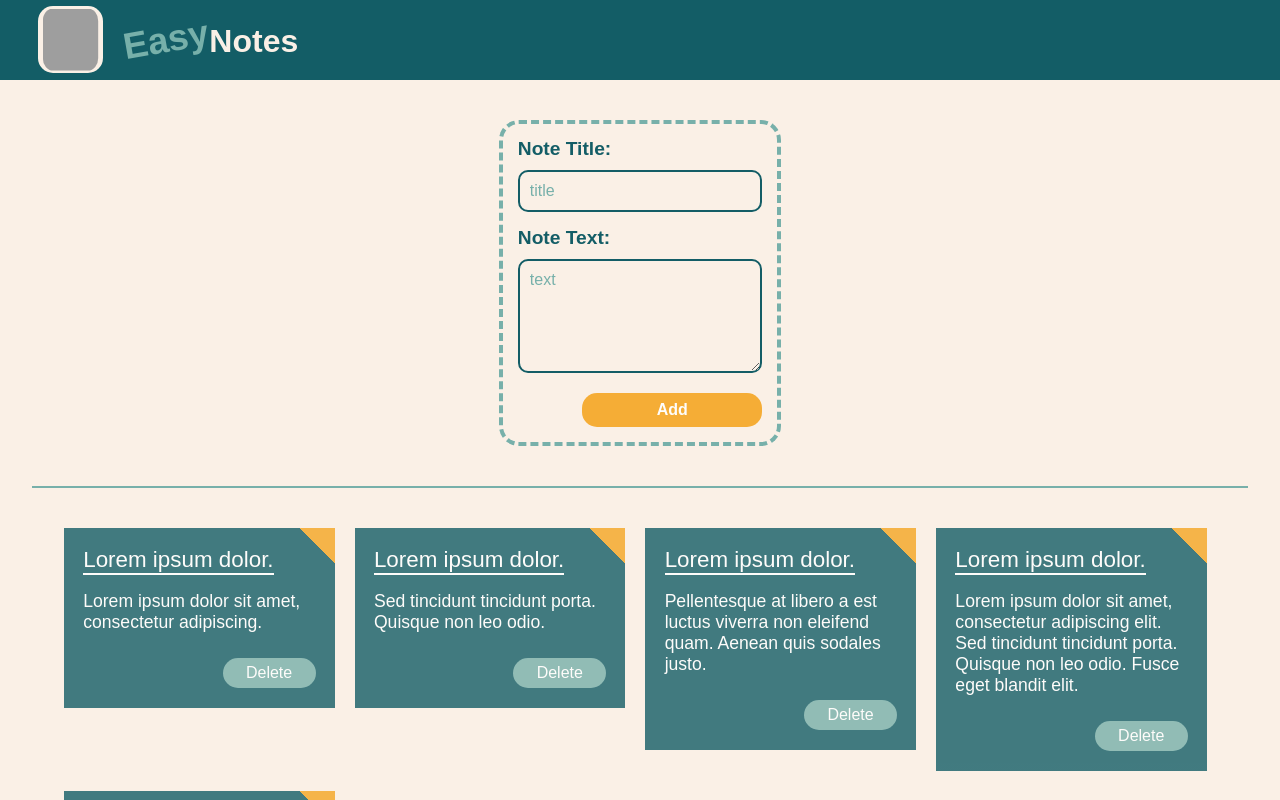
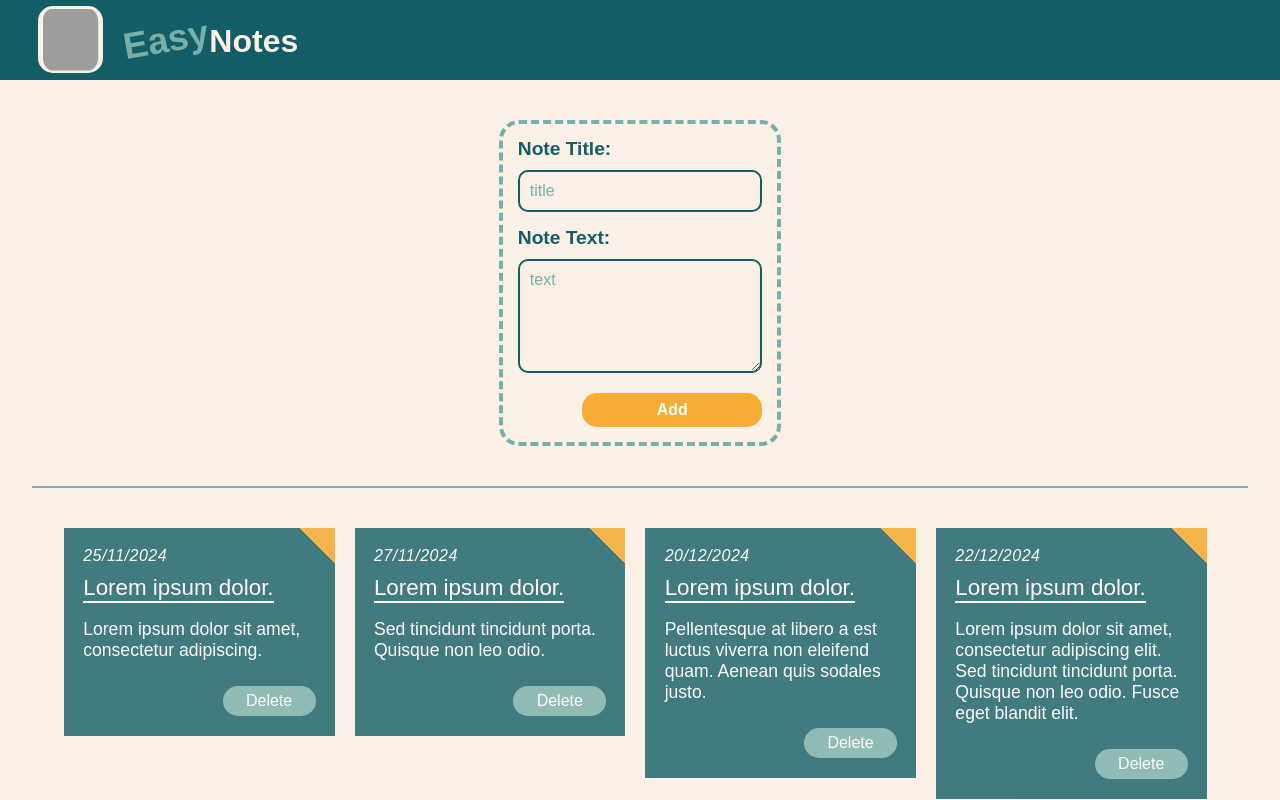
Before and after one commit to basiacarvalho/softteco-test-trainee, a React (Create React App) app: page / in a window 1280 px wide. Shown: the top 800 px of the page. Built offline with nearby package versions, Linux system fonts and the light colour scheme; grey boxes are pictures that could not be loaded.

Commit message:
adding, styling and implementing functionality for a date display in notes

```diff
--- a/src/components/noteform/NoteForm.js
+++ b/src/components/noteform/NoteForm.js
@@ -6,6 +6,7 @@ function NoteForm(props) {
 
   const initialNoteState = {
     key: "",
+    date: "",
     title: "",
     content: "",
   }
@@ -24,8 +25,16 @@ function NoteForm(props) {
   }
 
   function submitNote(event) {
+    const now = new Date();
+    const day = `${now.getDate()}`.padStart(2, 0);
+    const month = `${now.getMonth() + 1}`.padStart(2, 0);
+    const year = now.getFullYear();
+
+    const newDate = `${day}/${month}/${year}`;
+
+
     event.preventDefault();
-    props.onAdd({ ...note, key: uuidv4()});
+    props.onAdd({ ...note, key: uuidv4(), date: newDate});
     setNote(initialNoteState);
 
   }
--- a/src/components/noteitem/NoteItem.css
+++ b/src/components/noteitem/NoteItem.css
@@ -14,9 +14,18 @@
   margin-bottom: 15px;
 }
 
+.note__date {
+  font-style: italic;
+  letter-spacing: 0.5px;
+  margin-bottom: 10px;
+  font-weight: normal;
+  font-size: 0.7rem;
+}
+
 .note__title {
+  color: var(--text-color-light);
   margin-bottom: 10px;
-  border-bottom: 1px solid ;
+  border-bottom: 1px solid;
   font-weight: 500;
   font-size: 1rem;
 }
@@ -55,6 +64,10 @@
     margin-bottom: 0px;
   }
 
+  .note__date {
+    font-size: 0.8rem;
+  }
+
   .note__title {
     margin-bottom: 15px;
     border-bottom: 2px solid ;
@@ -80,10 +93,14 @@
 }
 
 @media (min-width: 1200px) {
-   .note {
+  .note {
     width: 23.5%;
     padding: 1.2rem;
     background: linear-gradient(225deg, var(--button-color) 25px, var(--background-color-dark) 0px);
+  }
+
+  .note__date {
+    font-size: 1rem;
   }
 
   .note__title {
--- a/src/components/noteitem/NoteItem.js
+++ b/src/components/noteitem/NoteItem.js
@@ -8,6 +8,7 @@ function NoteItem(props) {
 
   return (
     <li className="note">
+      <p className="note__date">{props.noteDate}</p>
       <h3 className="note__title">{props.noteTitle}</h3>
       <p className="note__text">{props.noteContent}</p>
       <button className="note__button button" type="button" onClick={handleClick}>Delete</button>
--- a/src/components/notelist/NoteList.js
+++ b/src/components/notelist/NoteList.js
@@ -5,7 +5,7 @@ function NoteList(props) {
 
   function displayNote(noteItem) {
     return (
-      <NoteItem key={noteItem.key} id={noteItem.key} noteTitle={noteItem.title} noteContent={noteItem.content} deleteNote={props.onDelete} />
+      <NoteItem key={noteItem.key} id={noteItem.key} noteTitle={noteItem.title} noteContent={noteItem.content} noteDate={noteItem.date} deleteNote={props.onDelete} />
     )
   }
 
--- a/src/notes.js
+++ b/src/notes.js
@@ -3,30 +3,35 @@ import { v4 as uuidv4 } from 'uuid';
 const notes = [
   {
     key: uuidv4(),
+    date: "25/11/2024",
     title: "Lorem ipsum dolor.",
     content:
       "Lorem ipsum dolor sit amet, consectetur adipiscing.",
   },
   {
     key: uuidv4(),
+    date: "27/11/2024",
     title: "Lorem ipsum dolor.",
     content:
       "Sed tincidunt tincidunt porta. Quisque non leo odio.",
   },
   {
     key: uuidv4(),
+    date: "20/12/2024",
     title: "Lorem ipsum dolor.",
     content:
       "Pellentesque at libero a est luctus viverra non eleifend quam. Aenean quis sodales justo.",
   },
   {
     key: uuidv4(),
+    date: "22/12/2024",
     title: "Lorem ipsum dolor.",
     content:
       "Lorem ipsum dolor sit amet, consectetur adipiscing elit. Sed tincidunt tincidunt porta. Quisque non leo odio. Fusce eget blandit elit.",
   },
    {
     key: uuidv4(),
+    date: "26/12/2024",
     title: "Lorem ipsum dolor.",
     content:
       "Lorem ipsum dolor sit amet, consectetur adipiscing elit.",
```
